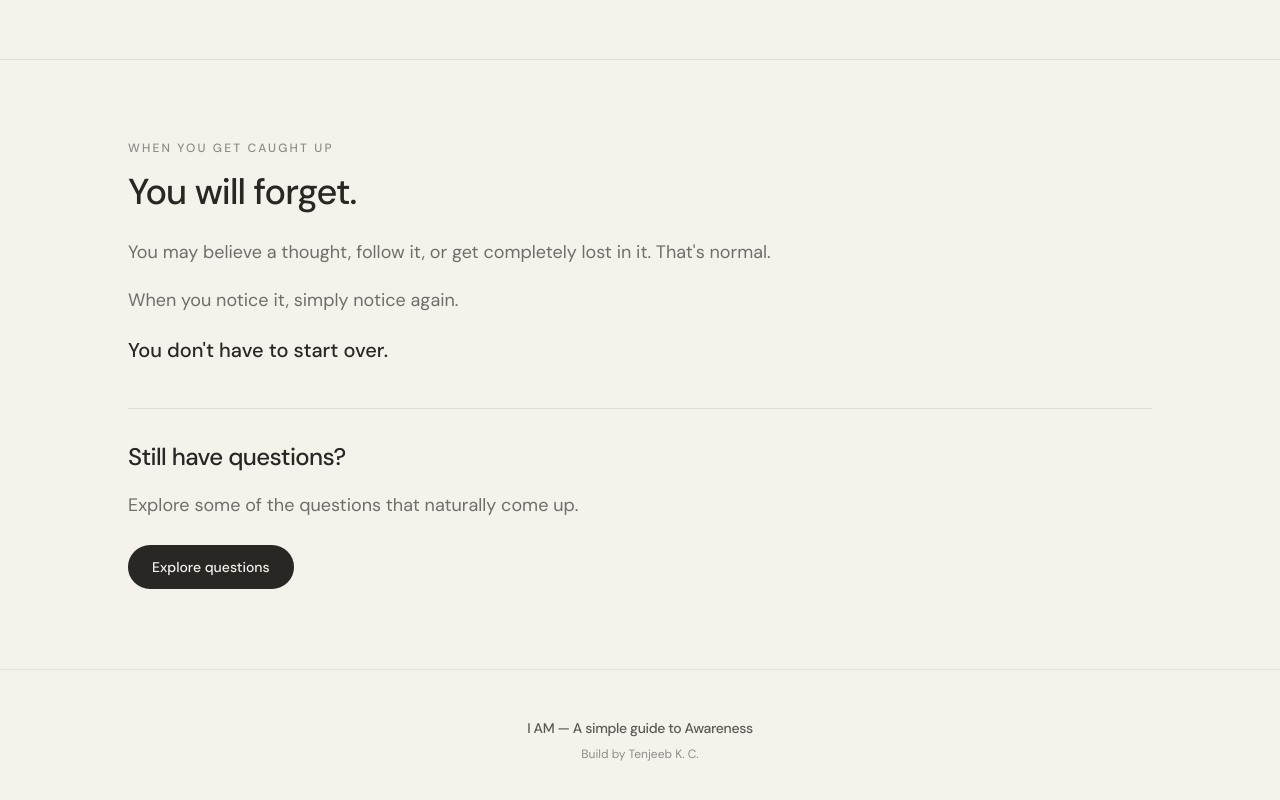
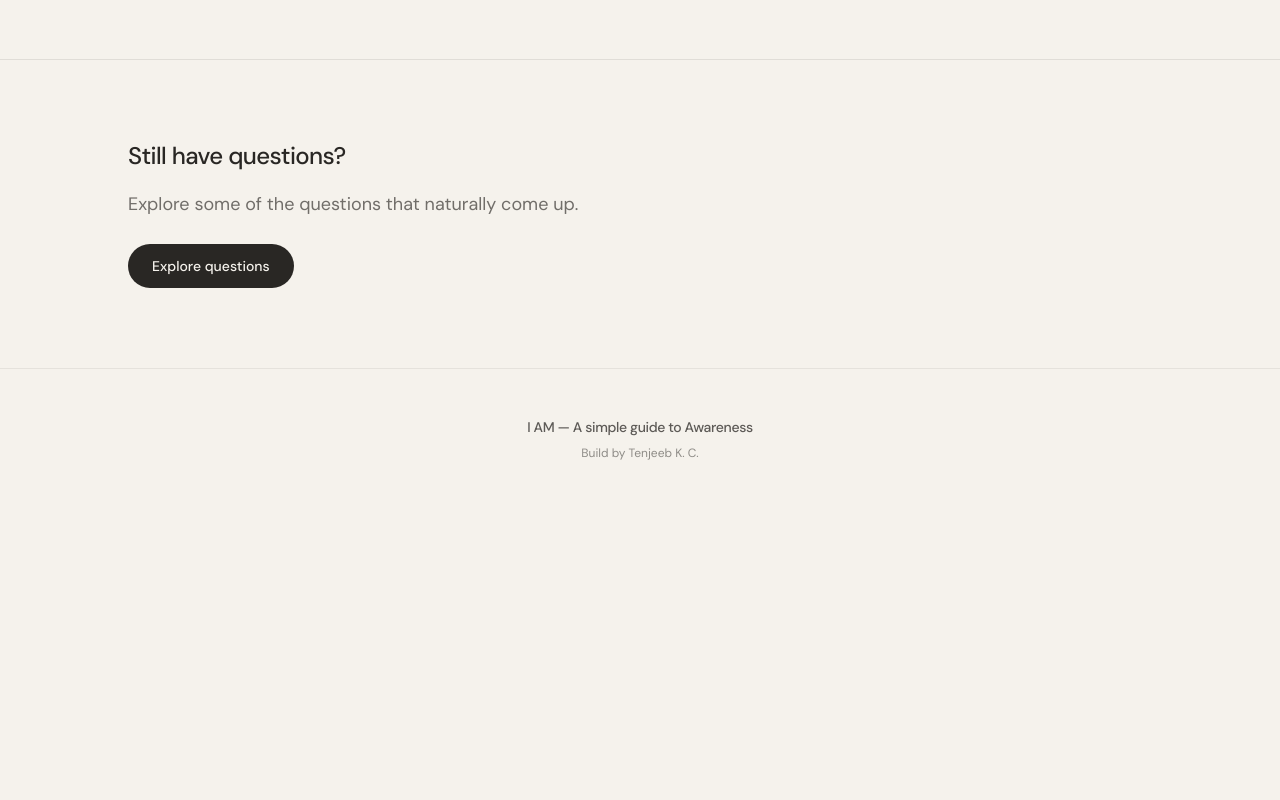
Before and after one commit to tenjeebkc/I-AM-Guide-to-Awareness, a Next.js app: page /learn in a window 1280 px wide. Shown: the part 1970-2770 px from the top of the page. After the commit the page ends 2479 px from the top, so only its background shows below. Built offline with nearby package versions, Linux system fonts and the light colour scheme.

Commit message:
Deployed the app in vercel

```diff
--- a/app/learn/page.tsx
+++ b/app/learn/page.tsx
@@ -115,30 +115,7 @@ export default function LearnPage() {
 
       <section className="border-t border-[#292724]/10">
         <div className="mx-auto max-w-6xl px-6 py-16 sm:px-10 sm:py-20 lg:px-16">
-          <div className="max-w-3xl">
-            <p className="text-xs font-medium uppercase tracking-[0.18em] text-[#292724]/50">
-              When you get caught up
-            </p>
-
-            <h2 className="mt-4 text-3xl font-medium tracking-tight sm:text-4xl">
-              You will forget.
-            </h2>
-
-            <div className="mt-6 space-y-4 text-lg leading-8 text-[#292724]/65">
-              <p>
-                You may believe a thought, follow it, or get completely lost in
-                it. That&apos;s normal.
-              </p>
-
-              <p>When you notice it, simply notice again.</p>
-
-              <p className="pt-2 text-xl font-medium leading-5 text-[#292724] sm:text-xl">
-                You don&apos;t have to start over.
-              </p>
-            </div>
-          </div>
-
-          <div className="mt-12 border-t border-[#292724]/10 pt-8">
+          <div>
             <div className="max-w-2xl">
               <h2 className="text-2xl font-medium tracking-tight">
                 Still have questions?
```
